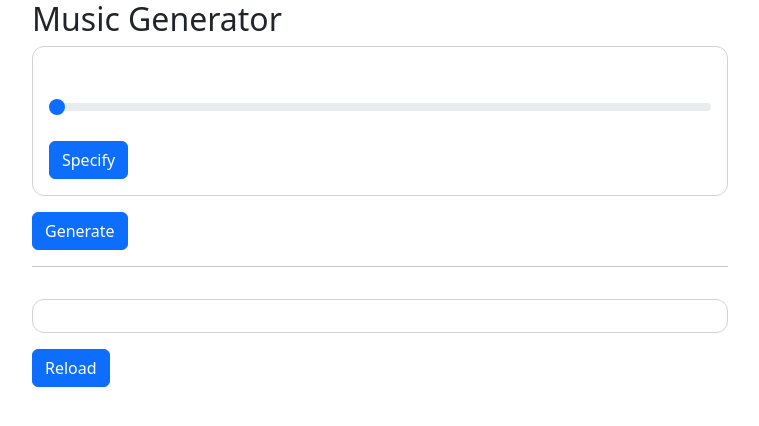
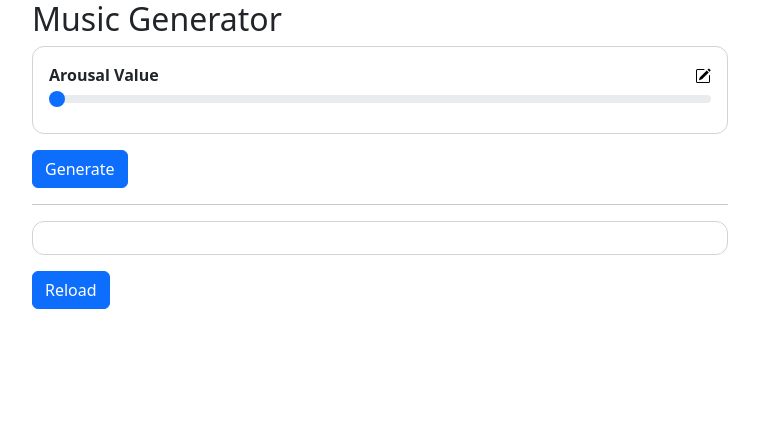
Before and after one commit to azurestocking/music-generation-with-gui, a Flask app: page / in a window 1280 px wide. Shown: the top 426 px of the page, without its empty margins (260-1019 px from the left). Run offline with Flask 3, Linux system fonts and the light colour scheme; parts of the project's set-up code (start-up, migrations or seed data) failed here and were passed over; some libraries are stand-ins or nearby versions.

Commit message:
update frontend

```diff
--- a/src/static/script.js
+++ b/src/static/script.js
@@ -1,8 +1,14 @@
 let arousalValues = [];
 let changePoints = [];
+
 let lastPosition = 0;
 let savedPosition = [];
 let isStartingValueSet = false;
+
+window.onload = function() {
+    setupSlider();
+    document.getElementById('valueSetterBtn').addEventListener('click', toggleValueSetter);
+};
 
 function setupSlider() {
     const slider = document.getElementById('mainSlider');
@@ -21,26 +27,16 @@ function setupSlider() {
     });
 }
 
-function updateIndicators() {
-    const changePointsContainer = document.getElementById('change_points');
-    const arousalListContainer = document.getElementById('arousal_list');
+function toggleValueSetter() {
+    const valueSetter = document.getElementById('valueSetter');
+    new bootstrap.Collapse(valueSetter, {toggle: true}).toggle();
+}
 
-    changePointsContainer.innerHTML = '';
-    arousalListContainer.innerHTML = '';
-
-    changePoints.forEach((point, index) => {
-        const changePointIndicator = document.createElement('div');
-        changePointIndicator.className = 'indicator';
-        changePointIndicator.style.left = (point / 3072 * 100) + '%';
-        changePointIndicator.innerText = point;
-        changePointsContainer.appendChild(changePointIndicator);
-
-        const arousalValueIndicator = document.createElement('div');
-        arousalValueIndicator.className = 'indicator';
-        arousalValueIndicator.style.left = (point / 3072 * 100) + '%';
-        arousalValueIndicator.innerText = arousalValues[index];
-        arousalListContainer.appendChild(arousalValueIndicator);
-    });
+function collapseValueSetter() {
+    const valueSetter = document.getElementById('valueSetter');
+    if (new bootstrap.Collapse(valueSetter, {toggle: false})._isShown()) {
+        new bootstrap.Collapse(valueSetter).hide();
+    }
 }
 
 function appendArousal() {
@@ -75,22 +71,27 @@ function appendArousal() {
     updateIndicators();
 }
 
-function toggleValueSetter() {
-    const valueSetter = document.getElementById('valueSetter');
-    new bootstrap.Collapse(valueSetter, {toggle: true}).toggle();
+function updateIndicators() {
+    // const changePointsContainer = document.getElementById('change_points');
+    const arousalListContainer = document.getElementById('arousal_list');
+
+    // changePointsContainer.innerHTML = '';
+    arousalListContainer.innerHTML = '';
+
+    changePoints.forEach((point, index) => {
+        // const changePointIndicator = document.createElement('div');
+        // changePointIndicator.className = 'indicator';
+        // changePointIndicator.style.left = (point / 3072 * 100) + '%';
+        // changePointIndicator.innerText = point;
+        // changePointsContainer.appendChild(changePointIndicator);
+
+        const arousalValueIndicator = document.createElement('div');
+        arousalValueIndicator.className = 'indicator';
+        arousalValueIndicator.style.left = (point / 3072 * 100) + '%';
+        arousalValueIndicator.innerText = arousalValues[index];
+        arousalListContainer.appendChild(arousalValueIndicator);
+    });
 }
-
-function collapseValueSetter() {
-    const valueSetter = document.getElementById('valueSetter');
-    if (new bootstrap.Collapse(valueSetter, {toggle: false})._isShown()) {
-        new bootstrap.Collapse(valueSetter).hide();
-    }
-}
-
-window.onload = function() {
-    setupSlider();
-    document.getElementById('valueSetterBtn').addEventListener('click', toggleValueSetter);
-};
 
 function submitForm() {
     alert('Values submitted successfully.');
--- a/src/static/styles.css
+++ b/src/static/styles.css
@@ -2,22 +2,72 @@
     width: 720px;
 }
 
-.container-inner {
+.section-container {
     border: 1px solid LightGray;
     padding: 1rem;
     border-radius: 12px;
+    margin-bottom: 1rem;
+}
+
+.center-container {
+    display: flex;
+    flex-direction: column;
+    align-items: center;
+}
+
+.spinner-grow {
+    margin-top: 1rem;
+    width: 2rem;
+    height: 2rem;
+    display: none;
 }
 
 .card {
     width: 400px;
 }
 
+.card-body button {
+    margin-top: 1rem;
+}
+
+#valueSetterBtn {
+    --bs-btn-padding-x: 0rem;
+    --bs-btn-padding-y: 0rem;
+    --bs-btn-font-size: 0.7rem;
+    --bs-btn-color: black;
+    --bs-btn-bg: none;
+    --bs-btn-border-color: none;
+    --bs-btn-hover-color: black;
+    --bs-btn-hover-bg: none;
+    --bs-btn-hover-border-color: none;
+    --bs-btn-focus-shadow-rgb: 49, 132, 253;
+    --bs-btn-active-color: black;
+    --bs-btn-active-bg: none;
+    --bs-btn-active-border-color: none;
+    --bs-btn-active-shadow: none;
+    --bs-btn-disabled-color: black;
+    --bs-btn-disabled-bg: none;
+    --bs-btn-disabled-border-color: none;
+}
+
+#midiPlayer {
+    width: 100%;
+    height: 60px;
+}
+
+#midiVisualizer {
+    width: 100%;
+}
+
+#change_points, #arousal_list:empty {
+    display: none;
+}
+
 #change_points, #arousal_list {
-    height: 14px;
+    height: 1rem;
     background-color: white;
     position: relative;
     width: 100%;
-    margin-top: 2px;
     overflow: visible;
 }
 
@@ -25,11 +75,7 @@
     position: absolute;
     height: 100%;
     color: black;
-    font-size: 14px;
+    font-size: 1rem;
     white-space: nowrap;
     transform: translateY(-50%);
 }
-
-.btn {
-    margin-top: 1rem;
-}
--- a/src/templates/index.html
+++ b/src/templates/index.html
@@ -13,25 +13,31 @@
     <div class="row">
         <div class="col">
             <form id="generateForm" onsubmit="submitForm(); return false;">
-                <div class="container-inner">
-                    <div class="timeline">
-                        <div id="change_points"></div>
+                <div class="section-container">
+                    <div style="display: flex; align-items: center;">
+                        <div><b>Arousal Value</b></div>
+                        <button class="btn btn-primary" data-bs-toggle="collapse" id="valueSetterBtn" type="button" style="margin-left: auto;">
+                            <svg xmlns="http://www.w3.org/2000/svg" width="16" height="16" fill="currentColor" class="bi bi-pencil-square" viewBox="0 0 16 16">
+                                <path d="M15.502 1.94a.5.5 0 0 1 0 .706L14.459 3.69l-2-2L13.502.646a.5.5 0 0 1 .707 0l1.293 1.293zm-1.75 2.456-2-2L4.939 9.21a.5.5 0 0 0-.121.196l-.805 2.414a.25.25 0 0 0 .316.316l2.414-.805a.5.5 0 0 0 .196-.12l6.813-6.814z"/>
+                                <path fill-rule="evenodd" d="M1 13.5A1.5 1.5 0 0 0 2.5 15h11a1.5 1.5 0 0 0 1.5-1.5v-6a.5.5 0 0 0-1 0v6a.5.5 0 0 1-.5.5h-11a.5.5 0 0 1-.5-.5v-11a.5.5 0 0 1 .5-.5H9a.5.5 0 0 0 0-1H2.5A1.5 1.5 0 0 0 1 2.5z"/>
+                            </svg>
+                        </button>
+                    </div>
+                    <input type="range" class="form-range" id="mainSlider" min="0" max="3072" step="512" value="0">
                     <div id="arousal_list"></div>
-                        <input type="range" class="form-range" id="mainSlider" min="0" max="3072" step="512" value="0">
-                    </div>
-                    <div>
-                        <button class="btn btn-primary" data-bs-toggle="collapse" id="valueSetterBtn" type="button">Specify</button>
-                    </div>
-                    <div class="collapse" id="valueSetter" style="padding-top: 1rem;">
+
+                    <div class="center-container">
+                        <div class="collapse" id="valueSetter" style="margin-top: 1rem;">
                             <div class="card">
                                 <div class="card-body">
-                                Activity 1:
+                                    <div>Camera 1</div>
                                     <input type="range" class="form-range" id="slider1" min="-1.0" max="1.0" step="1.0" value="0">
-                                Activity 2:
+                                    <div>Camera 2</div>
                                     <input type="range" class="form-range" id="slider2" min="-1.0" max="1.0" step="1.0" value="0">
-                                Activity 3:
+                                    <div>Camera 3</div>
                                     <input type="range" class="form-range" id="slider3" min="-1.0" max="1.0" step="1.0" value="0">
                                     <button class="btn btn-primary" type="button" onclick="appendArousal()">Append</button>
+                                </div>
                             </div>
                         </div>
                     </div>
@@ -42,26 +48,21 @@
             </form>
         </div>
     </div>
-
     <hr>
-
     <div class="row">
         <div class="col">
-            <div style="margin-bottom: 1rem;">
+            <div class="section-container">
                 <midi-player id="midiPlayer" sound-font visualizer="#midiVisualizer"></midi-player>
-            </div>
-            <div class="container-inner">
+                <div class="center-container">
                     <div class="spinner-grow text-primary" role="status" id="loadingSpinner" style="display: none;">
                         <span class="visually-hidden">Loading...</span>
                     </div>
+                </div>
                 <midi-visualizer type="piano-roll" id="midiVisualizer"></midi-visualizer>
             </div>
+            <div>
+                <button class="btn btn-primary" type="button" onclick="reloadPage()">Reload</button>
             </div>
-    </div>
-
-    <div class="row">
-        <div class="col">
-            <button class="btn btn-primary" type="button" onclick="reloadPage()">Reload</button>
         </div>
     </div>
 
```
Lines whose indentation alone changed are shown as unchanged.
